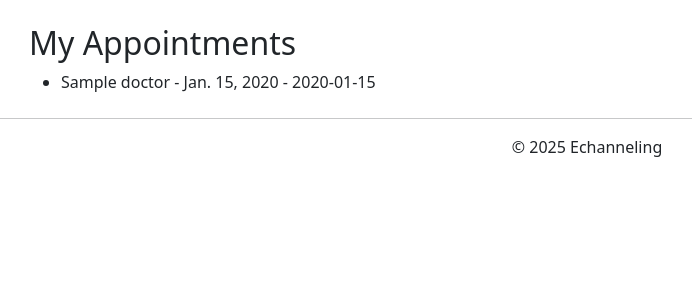
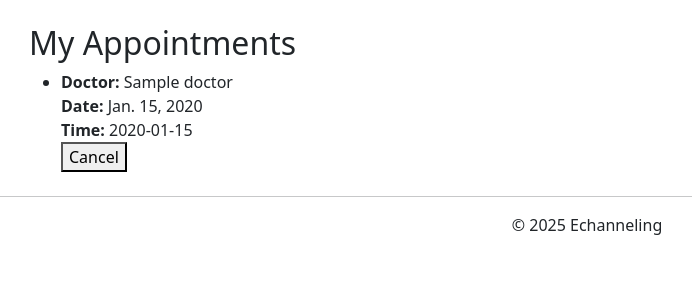
Before and after one commit to Yash-git2/echanneling, a Django app: template templates/dashboard.html in a window 1280 px wide. Shown: the part 56-356 px from the top of the page, without its empty margins (53-745 px from the left). Run offline with Django 5.2, Linux system fonts and the light colour scheme; the template is opened without the code that fills it: values that come from a table or form of the project are taken from there, others are empty; tables that the repository leaves empty hold one stand-in row (values such as "Sample post").

Commit message:
New changes updated

```diff
--- a/core/urls.py
+++ b/core/urls.py
@@ -5,5 +5,7 @@ urlpatterns = [
     path('', views.home, name='home'),
     path('book/', views.book_appointment, name='book_appointment'),
     path('dashboard/', views.dashboard, name='dashboard'),
+    path('cancel/<int:appointment_id>/', views.cancel_appointment, name='cancel_appointment'),
+
 
 ]
--- a/templates/dashboard.html
+++ b/templates/dashboard.html
@@ -1,9 +1,18 @@
 {% extends 'base.html' %}
+
 {% block content %}
   <h2>My Appointments</h2>
   <ul>
     {% for appointment in appointments %}
-    <li>{{ appointment.doctor.name }} - {{ appointment.date }} - {{ appointment.time_slot }}</li>
+      <li>
+        <strong>Doctor:</strong> {{ appointment.doctor.name }} <br>
+        <strong>Date:</strong> {{ appointment.date }} <br>
+        <strong>Time:</strong> {{ appointment.time_slot }} <br>
+        <form method="post" action="{% url 'cancel_appointment' appointment.id %}">
+          {% csrf_token %}
+          <button type="submit">Cancel</button>
+        </form>
+      </li>
     {% empty %}
       <li>No appointments found.</li>
     {% endfor %}
```
Lines whose indentation alone changed are shown as unchanged.
